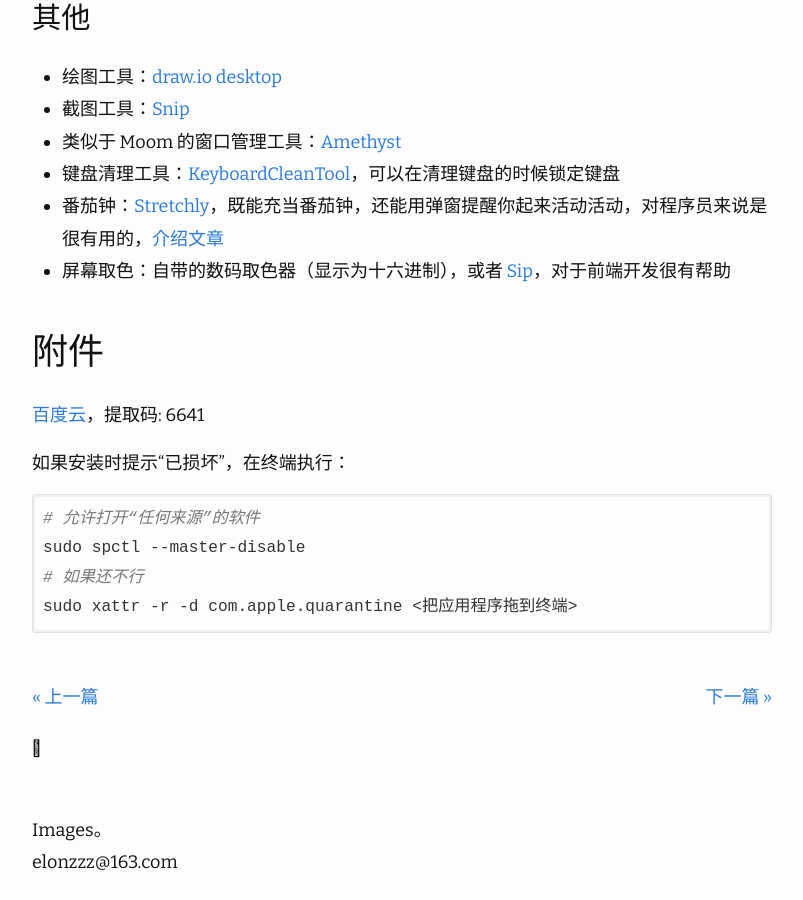
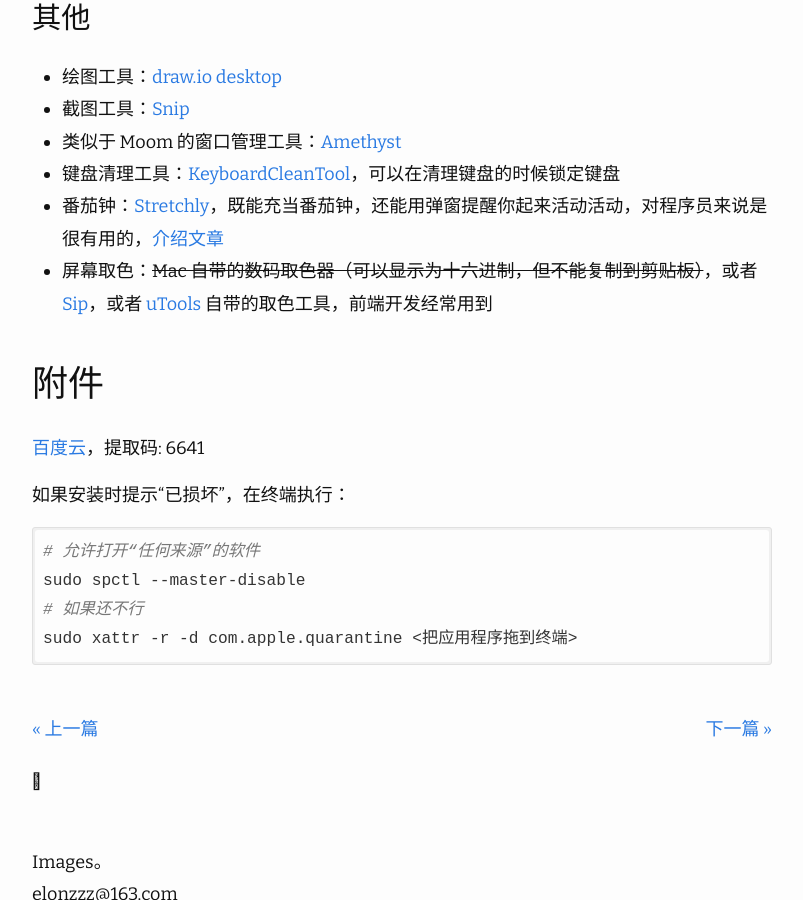
Before and after one commit to imageslr/blog, a Jekyll site: the page built from _posts/2020-03-19-mac-initialization.md, in a window 1280 px wide and 900 px high, scrolled down 18985 px. Shown: the whole window, without its empty margins (238-1041 px from the left). Built offline with Jekyll 4.4.1, drawn with Linux system fonts in a browser that asks for light colours; nearby versions of some CDN libraries; comment, search, counter and statistics services are not loaded.

Commit message:
update post

```diff
--- a/_posts/2020-03-19-mac-initialization.md
+++ b/_posts/2020-03-19-mac-initialization.md
@@ -398,7 +398,7 @@
 * 类似于 Moom 的窗口管理工具：[Amethyst](https://github.com/ianyh/Amethyst)
 * 键盘清理工具：[KeyboardCleanTool](https://sspai.com/post/45406)，可以在清理键盘的时候锁定键盘
 * 番茄钟：[Stretchly](https://hovancik.net/stretchly/downloads/)，既能充当番茄钟，还能用弹窗提醒你起来活动活动，对程序员来说是很有用的，[介绍文章](https://www.appinn.com/stretchly/)
-* 屏幕取色：自带的数码取色器（显示为十六进制），或者 [Sip](https://xclient.info/s/sip.html)，对于前端开发很有帮助
+* 屏幕取色：~~Mac 自带的数码取色器（可以显示为十六进制，但不能复制到剪贴板）~~，或者 [Sip](https://xclient.info/s/sip.html)，或者 [uTools](https://u.tools/) 自带的取色工具，前端开发经常用到
 
 ## 附件
 [百度云](https://pan.baidu.com/s/1J9ytW_efBmusut7QiG0mYw)，提取码: 6641
```
